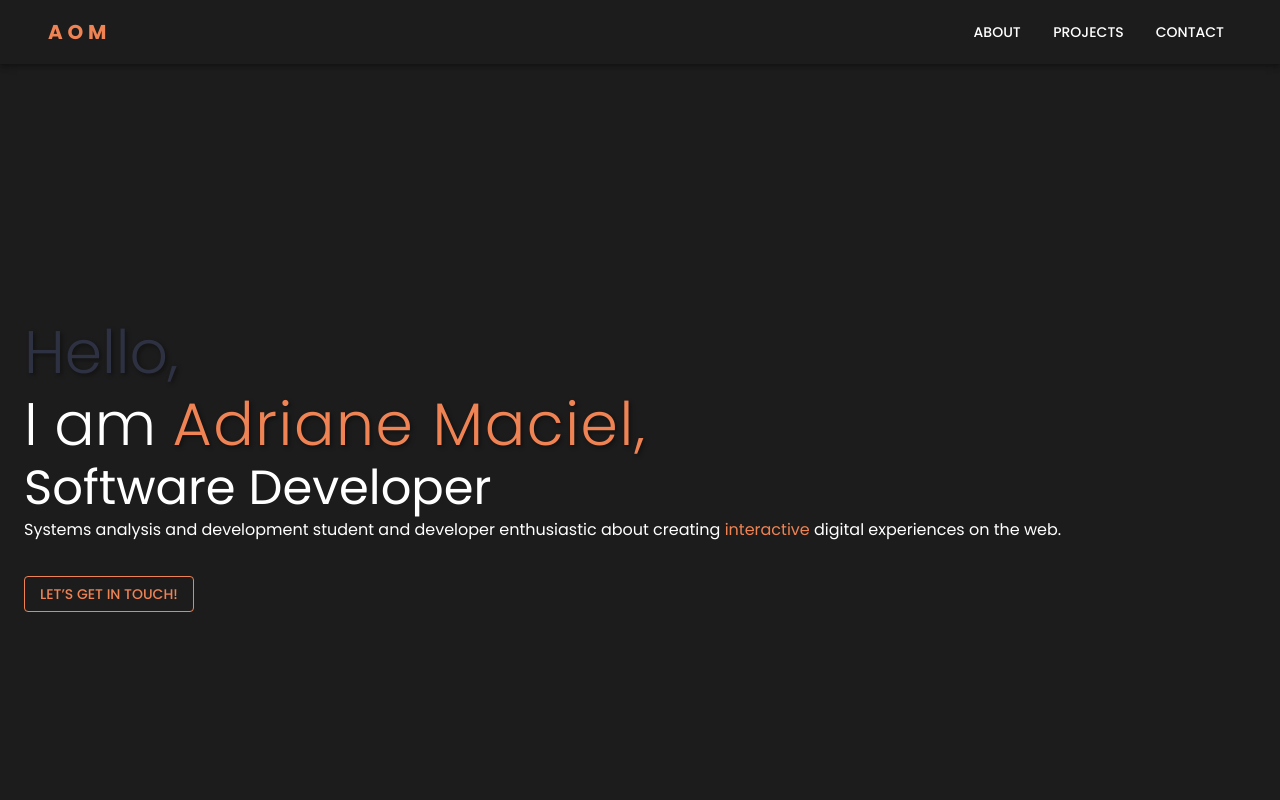
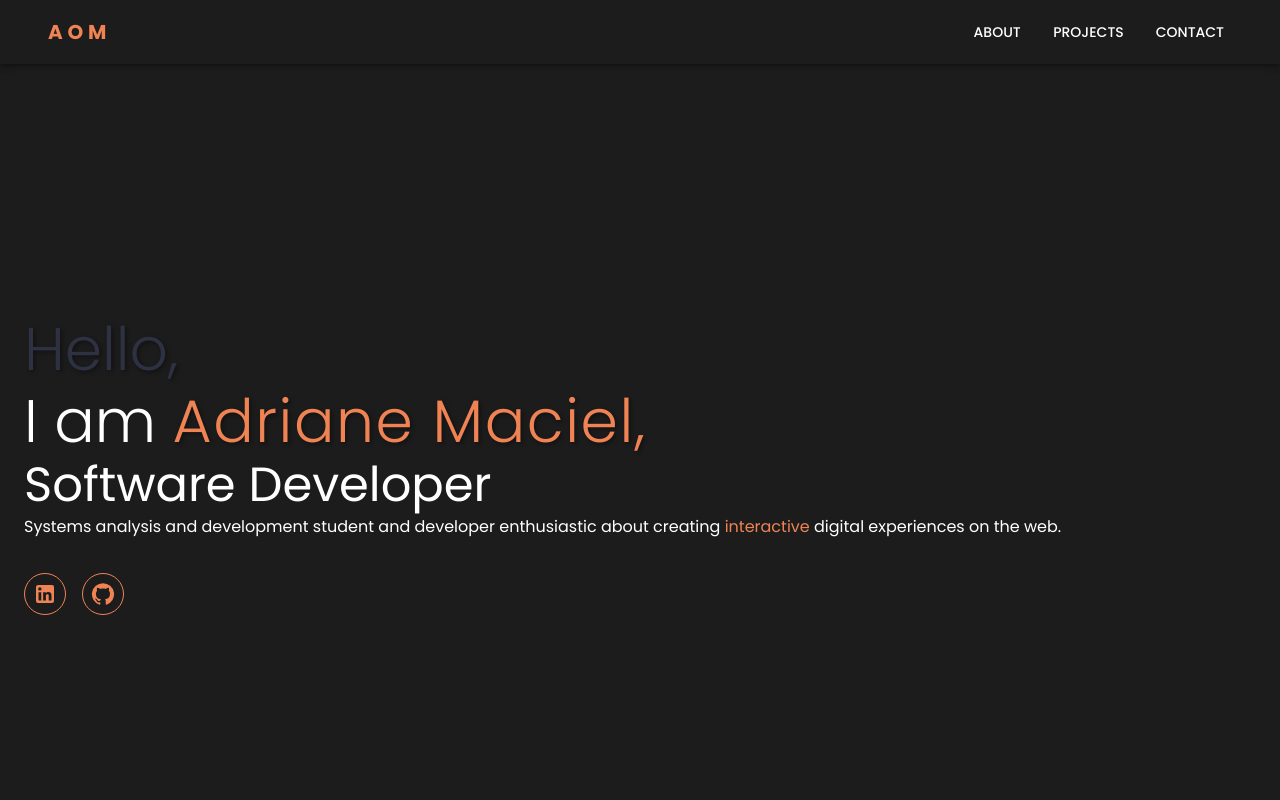
Before and after one commit to adrianemaciel/my-portfolio-react-2.0, a React (Vite) app: page / in a window 1280 px wide. Shown: the top 800 px of the page. Built offline with nearby package versions, Linux system fonts and the light colour scheme.

Commit message:
feat: create SocialButtons component and refactor About section

```diff
--- /dev/null
+++ b/src/components/SocialButtons.jsx
@@ -0,0 +1,44 @@
+import { Box, IconButton } from "@mui/material";
+import GitHubIcon from "@mui/icons-material/GitHub";
+import LinkedInIcon from "@mui/icons-material/LinkedIn";
+import { useTheme } from "@mui/material/styles";
+
+const SocialButtons = () => {
+  const theme = useTheme();
+
+  return (
+    <Box display="flex" gap={2} mt={4}>
+      <IconButton
+        component="a"
+        href="https://www.linkedin.com/in/adrianemacieldeveloper/"
+        target="_blank"
+        rel="noopener noreferrer"
+        color="secondary"
+        sx={{
+          borderColor: theme.palette.secondary.main,
+          color: theme.palette.secondary.main,
+          border: "1px solid",
+        }}
+      >
+        <LinkedInIcon />
+      </IconButton>
+
+      <IconButton
+        component="a"
+        href="https://github.com/adrianemaciel"
+        target="_blank"
+        rel="noopener noreferrer"
+        color="secondary"
+        sx={{
+          borderColor: theme.palette.secondary.main,
+          color: theme.palette.secondary.main,
+          border: "1px solid",
+        }}
+      >
+        <GitHubIcon />
+      </IconButton>
+    </Box>
+  );
+};
+
+export default SocialButtons;
--- a/src/pages/About.jsx
+++ b/src/pages/About.jsx
@@ -1,7 +1,8 @@
-import { Box, Typography, Button, Container } from "@mui/material";
+import { Box, Typography, Container } from "@mui/material";
 import { useTheme } from "@mui/material/styles";
 import { motion } from "framer-motion";
 import { fadeIn, slideIn } from "../animations/animations";
+import SocialButtons from "../components/SocialButtons";
 
 const About = () => {
   const theme = useTheme();
@@ -64,17 +65,7 @@ const About = () => {
         </motion.div>
 
         <motion.div initial="hidden" animate="visible" variants={slideIn}>
-          <Button
-            variant="outlined"
-            color="secondary"
-            sx={{
-              mt: 4,
-              borderColor: theme.palette.secondary.main,
-              color: theme.palette.secondary.main,
-            }}
-          >
-            Let’s get in touch!
-          </Button>
+          <SocialButtons />
         </motion.div>
       </Box>
     </Container>
```
